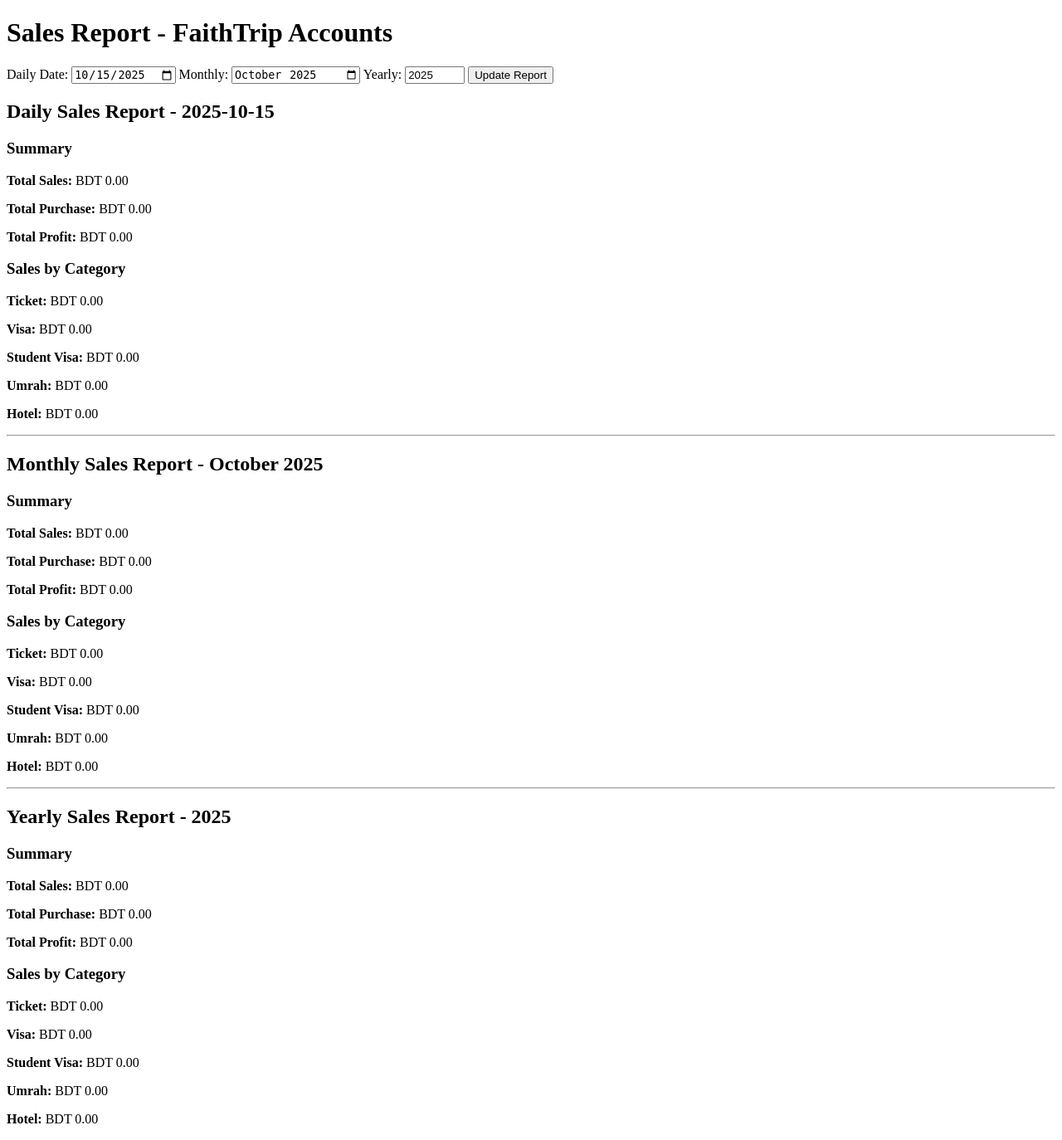
After one commit to Adritomustafa153/FaithTrip_management, a PHP site: page /faithtrip/sales_record.php in a window 1280 px wide. The commit adds this page. Shown: the whole page at 83% size. Run offline with PHP 8.4, Linux system fonts and the light colour scheme; data that the repository does not hold is empty.

Commit message:
in invoice list received amount is now visiable. And new sales and profit calculation is adding to the system. Initial file has been added and required changes had made to the database

```diff
--- a/invoice_list.php
+++ b/invoice_list.php
@@ -317,6 +317,7 @@
                         <span class="small-text">
                             <b> Method:</b> <span class="highlight"><?= htmlspecialchars($row['PaymentMethod']) ?></span><br>
                             <b>Received in:</b> <span class="highlight"><?= htmlspecialchars($row['BankName']) ?></span><br>
+                            <b>Received :</b> <span class="highlight"><?= htmlspecialchars($row['PaidAmount']) ?></span><br>
                             <b>Receive Date:</b> <span class="highlight"><?= htmlspecialchars($row['ReceivedDate']) ?></span>
                         </span>
                     </td>
--- /dev/null
+++ b/sales_record.php
@@ -0,0 +1,291 @@
+<?php
+// Database configuration
+include 'db.php';
+
+// Function to calculate sales for a given period
+function calculateSales($conn, $startDate, $endDate) {
+    $result = [
+        'total_sales' => 0,
+        'total_purchase' => 0,
+        'total_profit' => 0,
+        'category_sales' => [
+            'ticket' => 0,
+            'visa' => 0,
+            'student_visa' => 0,
+            'umrah' => 0,
+            'hotel' => 0
+        ]
+    ];
+
+    // Calculate for SALES table (Air Tickets) - CORRECTED CALCULATION
+    $sales_sql = "SELECT
+                    COALESCE(SUM(CASE
+                        WHEN Remarks = 'Refund' THEN 0
+                        WHEN Remarks = 'Reissue' THEN BillAmount
+                        ELSE BillAmount
+                    END), 0) as total_sales,
+                    COALESCE(SUM(CASE
+                        WHEN Remarks = 'Refund' THEN 0
+                        ELSE NetPayment
+                    END), 0) as total_net,
+                    COALESCE(SUM(CASE
+                        WHEN Remarks = 'Refund' THEN 0
+                        ELSE Profit
+                    END), 0) as total_profit,
+                    COALESCE(SUM(CASE WHEN Remarks = 'Refund' THEN BillAmount ELSE 0 END), 0) as total_refund
+                  FROM sales
+                  WHERE IssueDate BETWEEN '$startDate' AND '$endDate'";
+
+    $sales_result = $conn->query($sales_sql);
+    if ($sales_result && $sales_row = $sales_result->fetch_assoc()) {
+        $ticket_sales = $sales_row['total_sales'];
+        $result['total_sales'] += $ticket_sales;
+        $result['total_profit'] += $sales_row['total_profit'];
+        $result['category_sales']['ticket'] = $ticket_sales;
+
+        // Calculate purchase for tickets (NetPayment where Source is not IATA and not refund)
+        $ticket_purchase_sql = "SELECT COALESCE(SUM(NetPayment), 0) as total_net
+                               FROM sales
+                               WHERE IssueDate BETWEEN '$startDate' AND '$endDate'
+                               AND Source != 'IATA'
+                               AND Source IS NOT NULL
+                               AND Source != ''
+                               AND Remarks != 'Refund'";
+        $purchase_result = $conn->query($ticket_purchase_sql);
+        if ($purchase_result && $purchase_row = $purchase_result->fetch_assoc()) {
+            $result['total_purchase'] += $purchase_row['total_net'];
+        }
+    }
+
+    // Calculate for HOTEL table
+    $hotel_sql = "SELECT
+                    COALESCE(SUM(selling_price), 0) as total_sales,
+                    COALESCE(SUM(net_price), 0) as total_net,
+                    COALESCE(SUM(profit), 0) as total_profit,
+                    COALESCE(SUM(refund_to_client), 0) as total_refund
+                  FROM hotel
+                  WHERE issue_date BETWEEN '$startDate' AND '$endDate'";
+
+    $hotel_result = $conn->query($hotel_sql);
+    if ($hotel_result && $hotel_row = $hotel_result->fetch_assoc()) {
+        $hotel_sales = $hotel_row['total_sales'] - $hotel_row['total_refund'];
+        $result['total_sales'] += $hotel_sales;
+        $result['total_profit'] += $hotel_row['total_profit'];
+        $result['category_sales']['hotel'] = $hotel_sales;
+
+        // Calculate purchase for hotel (net_price where source is not "OWN")
+        $hotel_purchase_sql = "SELECT COALESCE(SUM(net_price), 0) as total_net
+                              FROM hotel
+                              WHERE issue_date BETWEEN '$startDate' AND '$endDate'
+                              AND source != 'OWN'
+                              AND source IS NOT NULL
+                              AND source != ''";
+        $hotel_purchase_result = $conn->query($hotel_purchase_sql);
+        if ($hotel_purchase_result && $hotel_purchase_row = $hotel_purchase_result->fetch_assoc()) {
+            $result['total_purchase'] += $hotel_purchase_row['total_net'];
+        }
+    }
+
+    // Calculate for STUDENT table
+    $student_sql = "SELECT
+                    COALESCE(SUM(Selling), 0) as total_sales,
+                    COALESCE(SUM(net), 0) as total_net,
+                    COALESCE(SUM(profit), 0) as total_profit,
+                    COALESCE(SUM(refund_to_client), 0) as total_refund
+                  FROM student
+                  WHERE `received date` BETWEEN '$startDate' AND '$endDate'";
+
+    $student_result = $conn->query($student_sql);
+    if ($student_result && $student_row = $student_result->fetch_assoc()) {
+        $student_sales = $student_row['total_sales'] - $student_row['total_refund'];
+        $result['total_sales'] += $student_sales;
+        $result['total_profit'] += $student_row['total_profit'];
+        $result['category_sales']['student_visa'] = $student_sales;
+
+        // Calculate purchase for student (net where source is not "OWN")
+        $student_purchase_sql = "SELECT COALESCE(SUM(net), 0) as total_net
+                               FROM student
+                               WHERE `received date` BETWEEN '$startDate' AND '$endDate'
+                               AND source != 'OWN'
+                               AND source IS NOT NULL
+                               AND source != ''";
+        $student_purchase_result = $conn->query($student_purchase_sql);
+        if ($student_purchase_result && $student_purchase_row = $student_purchase_result->fetch_assoc()) {
+            $result['total_purchase'] += $student_purchase_row['total_net'];
+        }
+    }
+
+    // Calculate for UMRAH table
+    $umrah_sql = "SELECT
+                    COALESCE(SUM(`selling price`), 0) as total_sales,
+                    COALESCE(SUM(`net payment`), 0) as total_net,
+                    COALESCE(SUM(profit), 0) as total_profit,
+                    COALESCE(SUM(`refund to client`), 0) as total_refund
+                  FROM umrah
+                  WHERE orderdate BETWEEN '$startDate' AND '$endDate'";
+
+    $umrah_result = $conn->query($umrah_sql);
+    if ($umrah_result && $umrah_row = $umrah_result->fetch_assoc()) {
+        $umrah_sales = $umrah_row['total_sales'] - $umrah_row['total_refund'];
+        $result['total_sales'] += $umrah_sales;
+        $result['total_profit'] += $umrah_row['total_profit'];
+        $result['category_sales']['umrah'] = $umrah_sales;
+
+        // Calculate purchase for umrah (net payment where source is not "OWN")
+        $umrah_purchase_sql = "SELECT COALESCE(SUM(`net payment`), 0) as total_net
+                              FROM umrah
+                              WHERE orderdate BETWEEN '$startDate' AND '$endDate'
+                              AND source != 'OWN'
+                              AND source IS NOT NULL
+                              AND source != ''";
+        $umrah_purchase_result = $conn->query($umrah_purchase_sql);
+        if ($umrah_purchase_result && $umrah_purchase_row = $umrah_purchase_result->fetch_assoc()) {
+            $result['total_purchase'] += $umrah_purchase_row['total_net'];
+        }
+    }
+
+    // Calculate for VISA table
+    $visa_sql = "SELECT
+                    COALESCE(SUM(`selling price`), 0) as total_sales,
+                    COALESCE(SUM(`Net Payment`), 0) as total_net,
+                    COALESCE(SUM(profit), 0) as total_profit,
+                    COALESCE(SUM(`refund to client`), 0) as total_refund
+                  FROM visa
+                  WHERE orderdate BETWEEN '$startDate' AND '$endDate'";
+
+    $visa_result = $conn->query($visa_sql);
+    if ($visa_result && $visa_row = $visa_result->fetch_assoc()) {
+        $visa_sales = $visa_row['total_sales'] - $visa_row['total_refund'];
+        $result['total_sales'] += $visa_sales;
+        $result['total_profit'] += $visa_row['total_profit'];
+        $result['category_sales']['visa'] = $visa_sales;
+
+        // Calculate purchase for visa (Net Payment where source is not "OWN")
+        $visa_purchase_sql = "SELECT COALESCE(SUM(`Net Payment`), 0) as total_net
+                             FROM visa
+                             WHERE orderdate BETWEEN '$startDate' AND '$endDate'
+                             AND source != 'OWN'
+                             AND source IS NOT NULL
+                             AND source != ''";
+        $visa_purchase_result = $conn->query($visa_purchase_sql);
+        if ($visa_purchase_result && $visa_purchase_row = $visa_purchase_result->fetch_assoc()) {
+            $result['total_purchase'] += $visa_purchase_row['total_net'];
+        }
+    }
+
+    return $result;
+}
+
+// Get date parameters from request or use current date
+$date = isset($_GET['date']) ? $_GET['date'] : date('Y-m-d');
+$month = isset($_GET['month']) ? $_GET['month'] : date('Y-m');
+$year = isset($_GET['year']) ? $_GET['year'] : date('Y');
+
+// Calculate daily sales
+$daily_start = $date;
+$daily_end = $date;
+$daily_sales = calculateSales($conn, $daily_start, $daily_end);
+
+// Calculate monthly sales
+$monthly_start = date('Y-m-01', strtotime($month));
+$monthly_end = date('Y-m-t', strtotime($month));
+$monthly_sales = calculateSales($conn, $monthly_start, $monthly_end);
+
+// Calculate yearly sales
+$yearly_start = $year . '-01-01';
+$yearly_end = $year . '-12-31';
+$yearly_sales = calculateSales($conn, $yearly_start, $yearly_end);
+
+// Format numbers for display
+function formatCurrency($amount) {
+    return number_format($amount, 2);
+}
+?>
+
+<!DOCTYPE html>
+<html lang="en">
+<head>
+    <meta charset="UTF-8">
+    <meta name="viewport" content="width=device-width, initial-scale=1.0">
+    <title>Sales Report - FaithTrip Accounts</title>
+</head>
+<body>
+    <h1>Sales Report - FaithTrip Accounts</h1>
+
+    <!-- Filters -->
+    <div>
+        <form method="GET">
+            <label for="date">Daily Date:</label>
+            <input type="date" id="date" name="date" value="<?php echo $date; ?>">
+
+            <label for="month">Monthly:</label>
+            <input type="month" id="month" name="month" value="<?php echo $month; ?>">
+
+            <label for="year">Yearly:</label>
+            <input type="number" id="year" name="year" value="<?php echo $year; ?>" min="2020" max="2030">
+
+            <button type="submit">Update Report</button>
+        </form>
+    </div>
+
+    <!-- Daily Sales -->
+    <div>
+        <h2>Daily Sales Report - <?php echo $date; ?></h2>
+
+        <h3>Summary</h3>
+        <p><strong>Total Sales:</strong> BDT <?php echo formatCurrency($daily_sales['total_sales']); ?></p>
+        <p><strong>Total Purchase:</strong> BDT <?php echo formatCurrency($daily_sales['total_purchase']); ?></p>
+        <p><strong>Total Profit:</strong> BDT <?php echo formatCurrency($daily_sales['total_profit']); ?></p>
+
+        <h3>Sales by Category</h3>
+        <p><strong>Ticket:</strong> BDT <?php echo formatCurrency($daily_sales['category_sales']['ticket']); ?></p>
+        <p><strong>Visa:</strong> BDT <?php echo formatCurrency($daily_sales['category_sales']['visa']); ?></p>
+        <p><strong>Student Visa:</strong> BDT <?php echo formatCurrency($daily_sales['category_sales']['student_visa']); ?></p>
+        <p><strong>Umrah:</strong> BDT <?php echo formatCurrency($daily_sales['category_sales']['umrah']); ?></p>
+        <p><strong>Hotel:</strong> BDT <?php echo formatCurrency($daily_sales['category_sales']['hotel']); ?></p>
+    </div>
+
+    <hr>
+
+    <!-- Monthly Sales -->
+    <div>
+        <h2>Monthly Sales Report - <?php echo date('F Y', strtotime($month)); ?></h2>
+
+        <h3>Summary</h3>
+        <p><strong>Total Sales:</strong> BDT <?php echo formatCurrency($monthly_sales['total_sales']); ?></p>
+        <p><strong>Total Purchase:</strong> BDT <?php echo formatCurrency($monthly_sales['total_purchase']); ?></p>
+        <p><strong>Total Profit:</strong> BDT <?php echo formatCurrency($monthly_sales['total_profit']); ?></p>
+
+        <h3>Sales by Category</h3>
+        <p><strong>Ticket:</strong> BDT <?php echo formatCurrency($monthly_sales['category_sales']['ticket']); ?></p>
+        <p><strong>Visa:</strong> BDT <?php echo formatCurrency($monthly_sales['category_sales']['visa']); ?></p>
+        <p><strong>Student Visa:</strong> BDT <?php echo formatCurrency($monthly_sales['category_sales']['student_visa']); ?></p>
+        <p><strong>Umrah:</strong> BDT <?php echo formatCurrency($monthly_sales['category_sales']['umrah']); ?></p>
+        <p><strong>Hotel:</strong> BDT <?php echo formatCurrency($monthly_sales['category_sales']['hotel']); ?></p>
+    </div>
+
+    <hr>
+
+    <!-- Yearly Sales -->
+    <div>
+        <h2>Yearly Sales Report - <?php echo $year; ?></h2>
+
+        <h3>Summary</h3>
+        <p><strong>Total Sales:</strong> BDT <?php echo formatCurrency($yearly_sales['total_sales']); ?></p>
+        <p><strong>Total Purchase:</strong> BDT <?php echo formatCurrency($yearly_sales['total_purchase']); ?></p>
+        <p><strong>Total Profit:</strong> BDT <?php echo formatCurrency($yearly_sales['total_profit']); ?></p>
+
+        <h3>Sales by Category</h3>
+        <p><strong>Ticket:</strong> BDT <?php echo formatCurrency($yearly_sales['category_sales']['ticket']); ?></p>
+        <p><strong>Visa:</strong> BDT <?php echo formatCurrency($yearly_sales['category_sales']['visa']); ?></p>
+        <p><strong>Student Visa:</strong> BDT <?php echo formatCurrency($yearly_sales['category_sales']['student_visa']); ?></p>
+        <p><strong>Umrah:</strong> BDT <?php echo formatCurrency($yearly_sales['category_sales']['umrah']); ?></p>
+        <p><strong>Hotel:</strong> BDT <?php echo formatCurrency($yearly_sales['category_sales']['hotel']); ?></p>
+    </div>
+
+    <?php
+    // Close database connection
+    $conn->close();
+    ?>
+</body>
+</html>
```
Also changed, not shown: uploads/receipts/receipt_68ee3fa95eeda.jpg (added), 6 other files.
